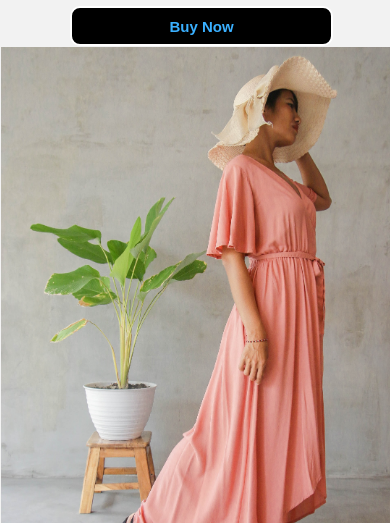
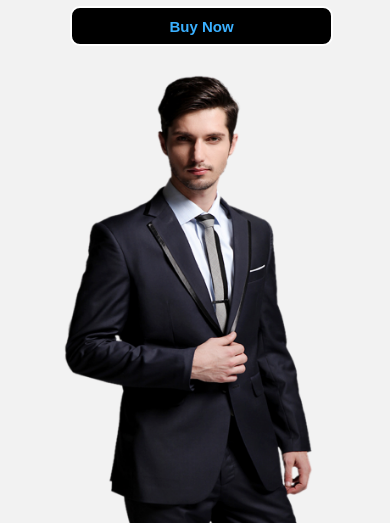
Before and after one commit to KAlexRussel/E-commerce-html-css, a plain HTML site: page landingpage/landingPage.html in a window 390 px wide. Shown: the part 321-844 px from the top of the page. Drawn offline with Linux system fonts and the light colour scheme.

Commit message:
image
Signed-off-by: KAlexRussel <kouawoualex1234@gmail.com>

```diff
--- a/landingpage/landingPage.css
+++ b/landingpage/landingPage.css
@@ -336,7 +336,6 @@ button:hover {
     padding: 50px 0; */
     width: 100%;
     object-fit: contain;
-    margin-left: 1px;
   }
 
   .offer {
--- a/landingpage/landingPage.html
+++ b/landingpage/landingPage.html
@@ -56,7 +56,7 @@
           <button class="button-1">Buy Now</button>
         </div>
         <div class="col2">
-          <img src="../image/pic.jpg" />
+          <img src="../image/Mens.png" />
         </div>
       </div>
     </div>
```
Also changed, not shown: image/Mens.png (added).
